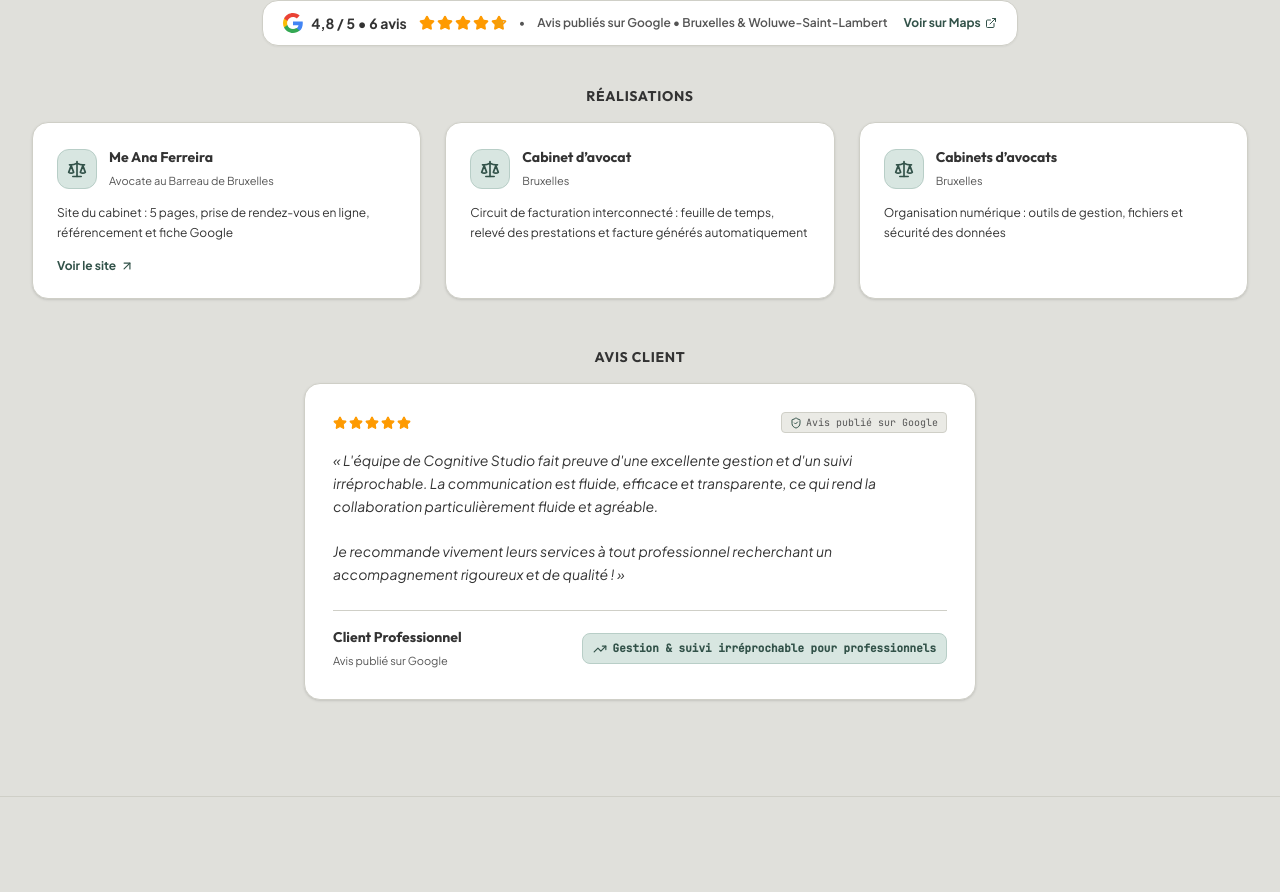
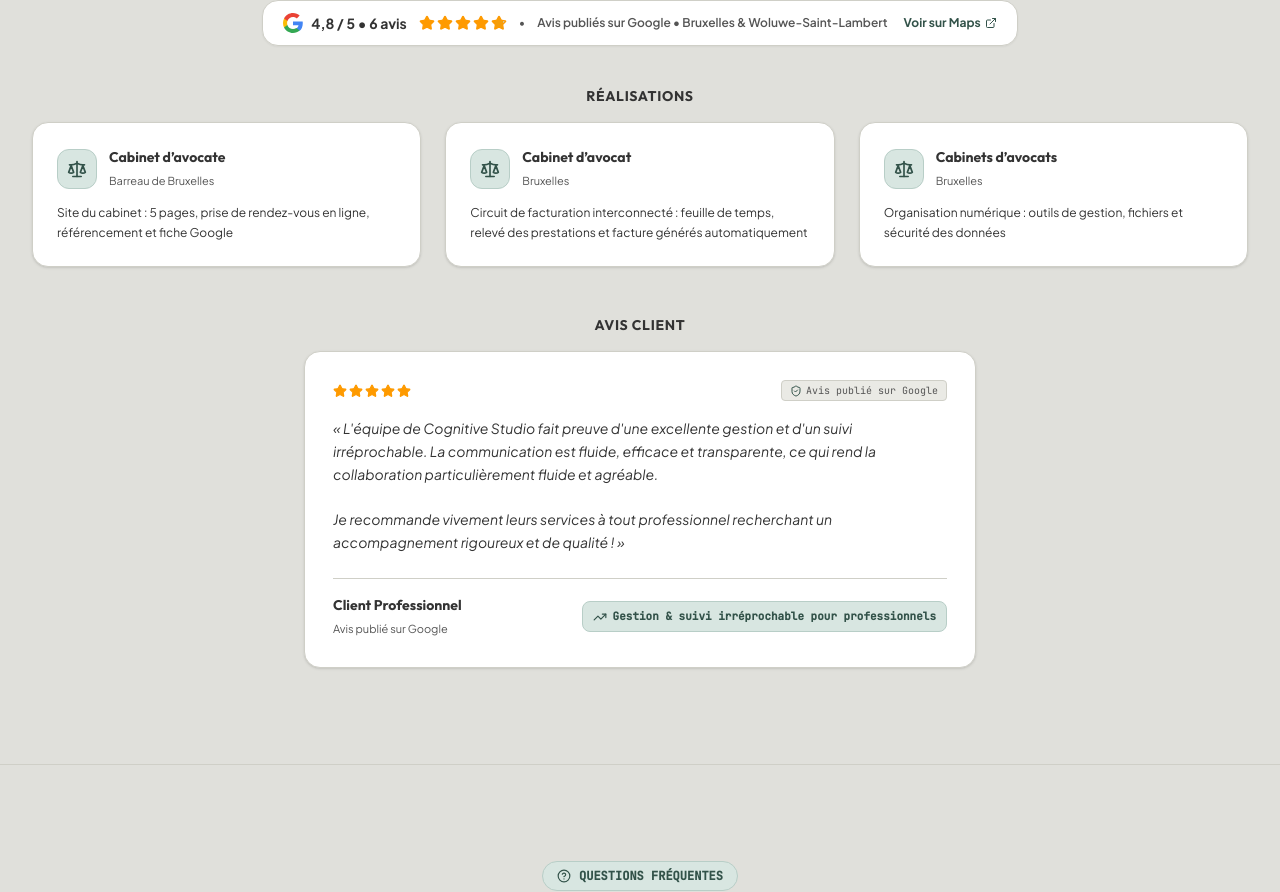
Before and after one commit to smaistri22/cognitive-studio-site, a React (Vite) app: page / in a window 1280 px wide. Shown: the part 8206-9098 px from the top of the page. Built offline with nearby package versions, Linux system fonts and the light colour scheme.

Commit message:
Références anonymisées

```diff
--- a/src/data/content.en.ts
+++ b/src/data/content.en.ts
@@ -324,7 +324,7 @@ export const TESTIMONIALS_EN: TestimonialItem[] = [
 ];
 
 export const REFERENCES_EN: ReferenceItem[] = [
-  { client: 'Me Ana Ferreira', sector: 'Lawyer, Brussels Bar', work: 'Practice website: 5 pages, online booking, SEO and Google profile', url: 'https://avocate-anaferreira.com/' },
+  { client: 'Law practice', sector: 'Brussels Bar', work: 'Practice website: 5 pages, online booking, SEO and Google profile' },
   { client: 'Law practice', sector: 'Brussels', work: 'Interconnected billing workflow: timesheet, statement of services and invoice generated automatically' },
   { client: 'Law firms', sector: 'Brussels', work: 'Digital organisation: management tools, files and data security' }
 ];
--- a/src/data/content.ts
+++ b/src/data/content.ts
@@ -743,10 +743,9 @@ export const TESTIMONIALS: TestimonialItem[] = [
 
 export const REFERENCES: ReferenceItem[] = [
   {
-    client: 'Me Ana Ferreira',
-    sector: 'Avocate au Barreau de Bruxelles',
-    work: 'Site du cabinet : 5 pages, prise de rendez-vous en ligne, référencement et fiche Google',
-    url: 'https://avocate-anaferreira.com/'
+    client: 'Cabinet d’avocate',
+    sector: 'Barreau de Bruxelles',
+    work: 'Site du cabinet : 5 pages, prise de rendez-vous en ligne, référencement et fiche Google'
   },
   {
     client: 'Cabinet d’avocat',
```
